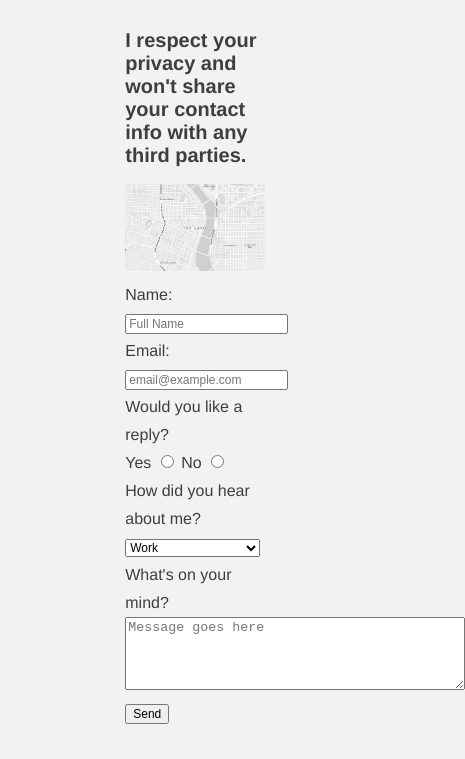
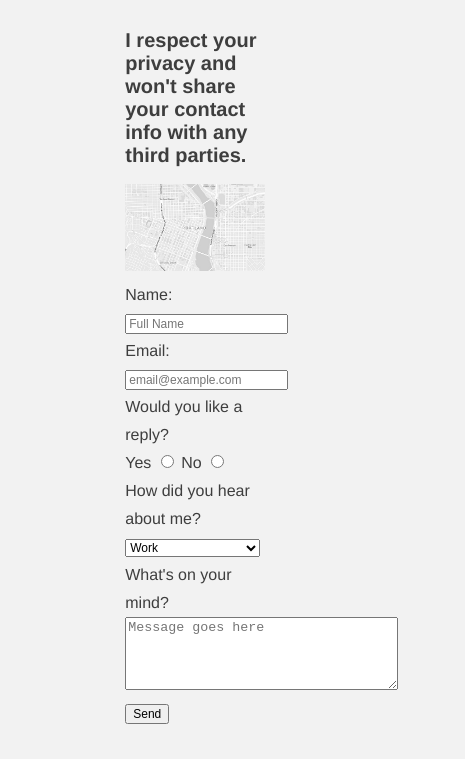
Before and after one commit to deeheber/About-Me, a plain HTML site: page contact.html in a window 390 px wide. Shown: the part 85-844 px from the top of the page, 465 px wide, since content can reach past the window. Drawn offline with Linux system fonts and the light colour scheme.

Commit message:
contact page text area sizing on mobile

```diff
--- a/styles.css
+++ b/styles.css
@@ -204,6 +204,9 @@
     form {
       font-size: 1em;
     }
+    #contactMessage {
+      width: 20em;
+    }
     table {
       width: 100%;
       overflow-x: scroll;
```
